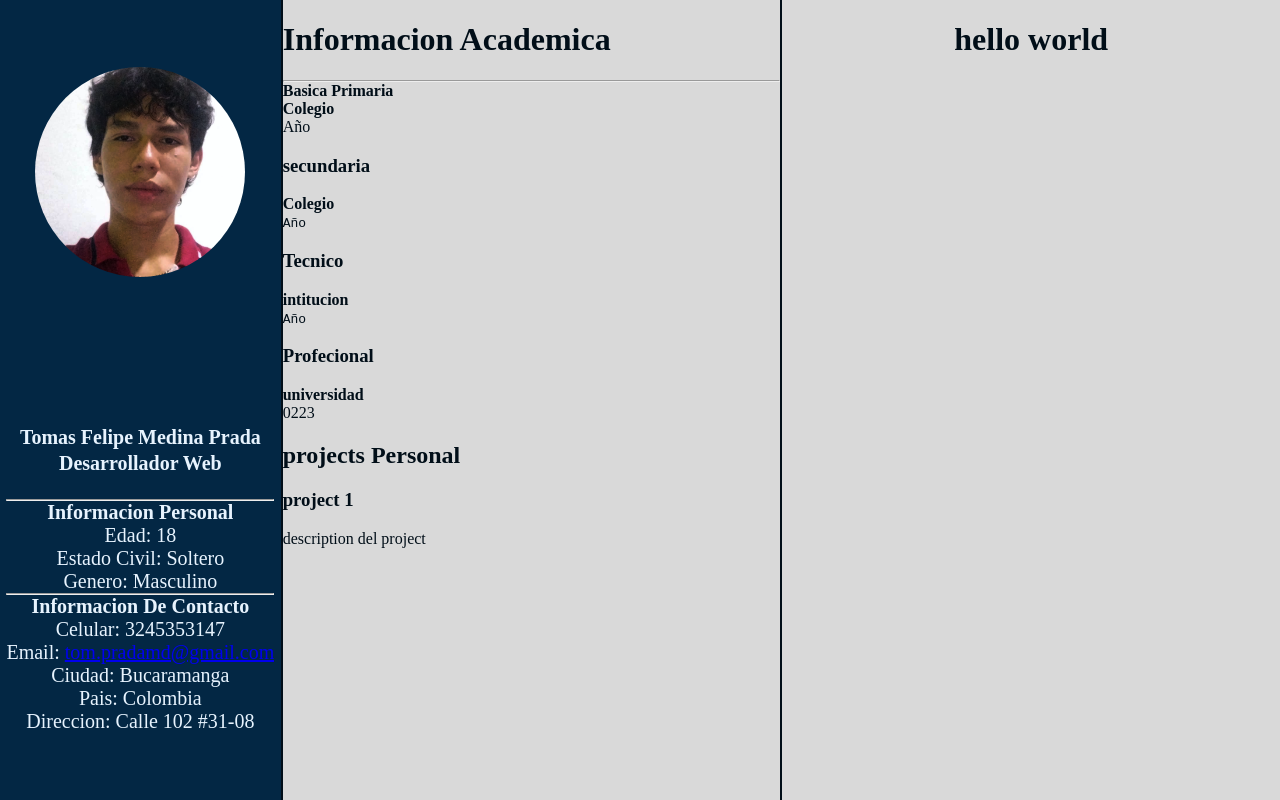
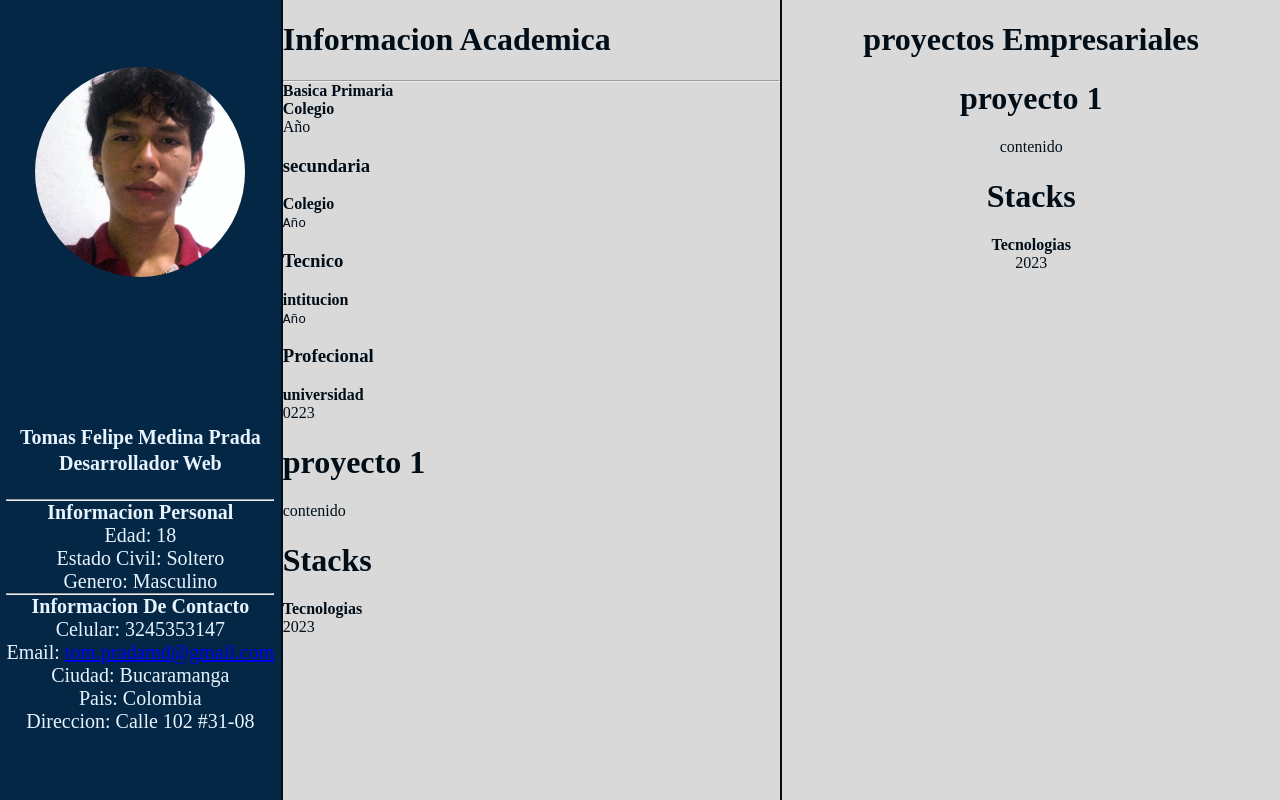
Before and after one commit to Tomfmp2/Portfolio, a plain HTML site: page index.html in a window 1280 px wide. Drawn offline with Linux system fonts and the light colour scheme.

Commit message:
chore: :construction: organizing structure and arranging layout

```diff
--- a/index.html
+++ b/index.html
@@ -113,23 +113,51 @@
 					</div>
 				</div>
 				<div class="box-projects-personal">
+                    <div class="card-projects">
                         <div class="titles-second-block">
-						<h2>projects Personal</h2>
+                            <h1>proyecto 1</h1>
                         </div>
-					<div class="card-projects-personal">
-						<div titles-second-block>
-							<h3>project 1</h3>
+                        <div class="project-description-box">
+                            contenido
                         </div>
-						<p class="project-description-box">description del project</p>
+                        <div class="title-stack">
+                            <h1>Stacks</h1>
+                        </div>
+                        <div class="stacks">
+                            <strong>Tecnologias</strong>
+                        </div>
+                        <div class="fechar-project">
+                            <span>2023</span>
+                        </div>
                     </div>
 				</div>
 			</div>
         </div>
 	</div>
 	<div id="third-block">
-		<h1>hello world</h1>
+        <div class="titles-second-block">
+            <h1>proyectos Empresariales</h1>
+        </div>
+		<div id="box-projects-empresariales">
+            <div class="card-projects">
+                <div class="titles-second-block">
+                    <h1>proyecto 1</h1>
+                </div>
+                <div class="project-description-box">
+                    contenido
+                </div>
+                <div class="title-stack">
+                    <h1>Stacks</h1>
+                </div>
+                <div class="stacks">
+                    <strong>Tecnologias</strong>
+                </div>
+                <div class="fechar-project">
+                    <span>2023</span>
+                </div>
+
             </div>
         </div>
-
+	</div>
 </body>
 </html>
```
Lines whose indentation alone changed are shown as unchanged.
